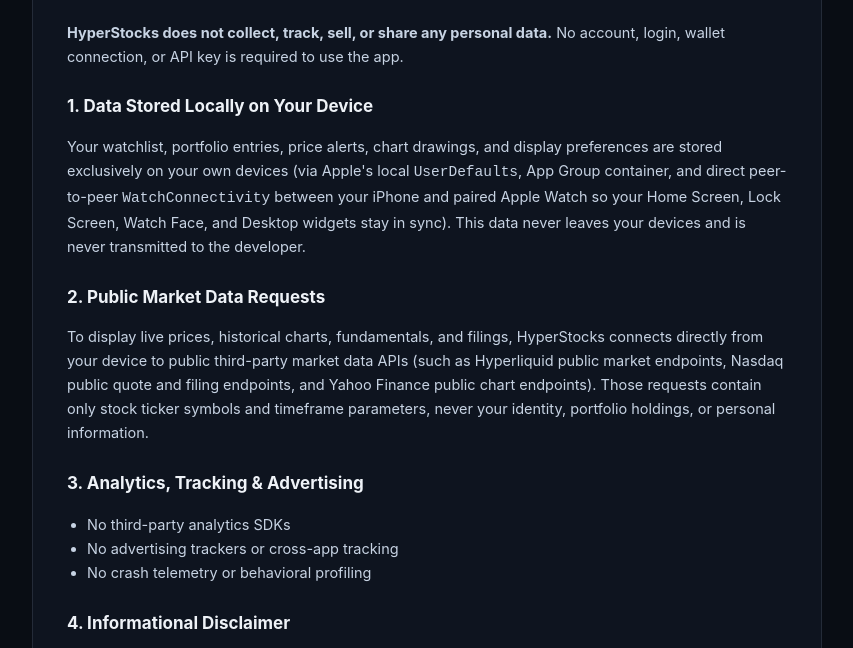
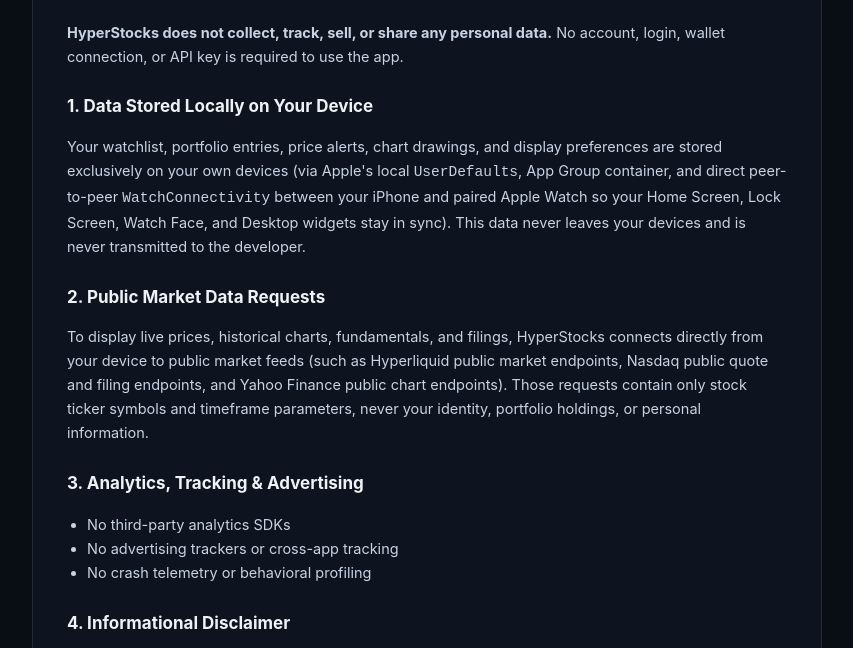
Before and after one commit to MJQSK/hyperstocks-site, a plain HTML site: page privacy.html in a window 1280 px wide. Shown: the part 150-798 px from the top of the page, without its empty margins (213-1066 px from the left). Drawn offline with Linux system fonts and the light colour scheme.

Commit message:
Clarify public market feeds wording in Privacy Policy

```diff
--- a/privacy.html
+++ b/privacy.html
@@ -43,7 +43,7 @@
     <p>Your watchlist, portfolio entries, price alerts, chart drawings, and display preferences are stored exclusively on your own devices (via Apple's local <code>UserDefaults</code>, App Group container, and direct peer-to-peer <code>WatchConnectivity</code> between your iPhone and paired Apple Watch so your Home Screen, Lock Screen, Watch Face, and Desktop widgets stay in sync). This data never leaves your devices and is never transmitted to the developer.</p>
 
     <h2>2. Public Market Data Requests</h2>
-    <p>To display live prices, historical charts, fundamentals, and filings, HyperStocks connects directly from your device to public third-party market data APIs (such as Hyperliquid public market endpoints, Nasdaq public quote and filing endpoints, and Yahoo Finance public chart endpoints). Those requests contain only stock ticker symbols and timeframe parameters, never your identity, portfolio holdings, or personal information.</p>
+    <p>To display live prices, historical charts, fundamentals, and filings, HyperStocks connects directly from your device to public market feeds (such as Hyperliquid public market endpoints, Nasdaq public quote and filing endpoints, and Yahoo Finance public chart endpoints). Those requests contain only stock ticker symbols and timeframe parameters, never your identity, portfolio holdings, or personal information.</p>
 
     <h2>3. Analytics, Tracking &amp; Advertising</h2>
     <ul>
```
